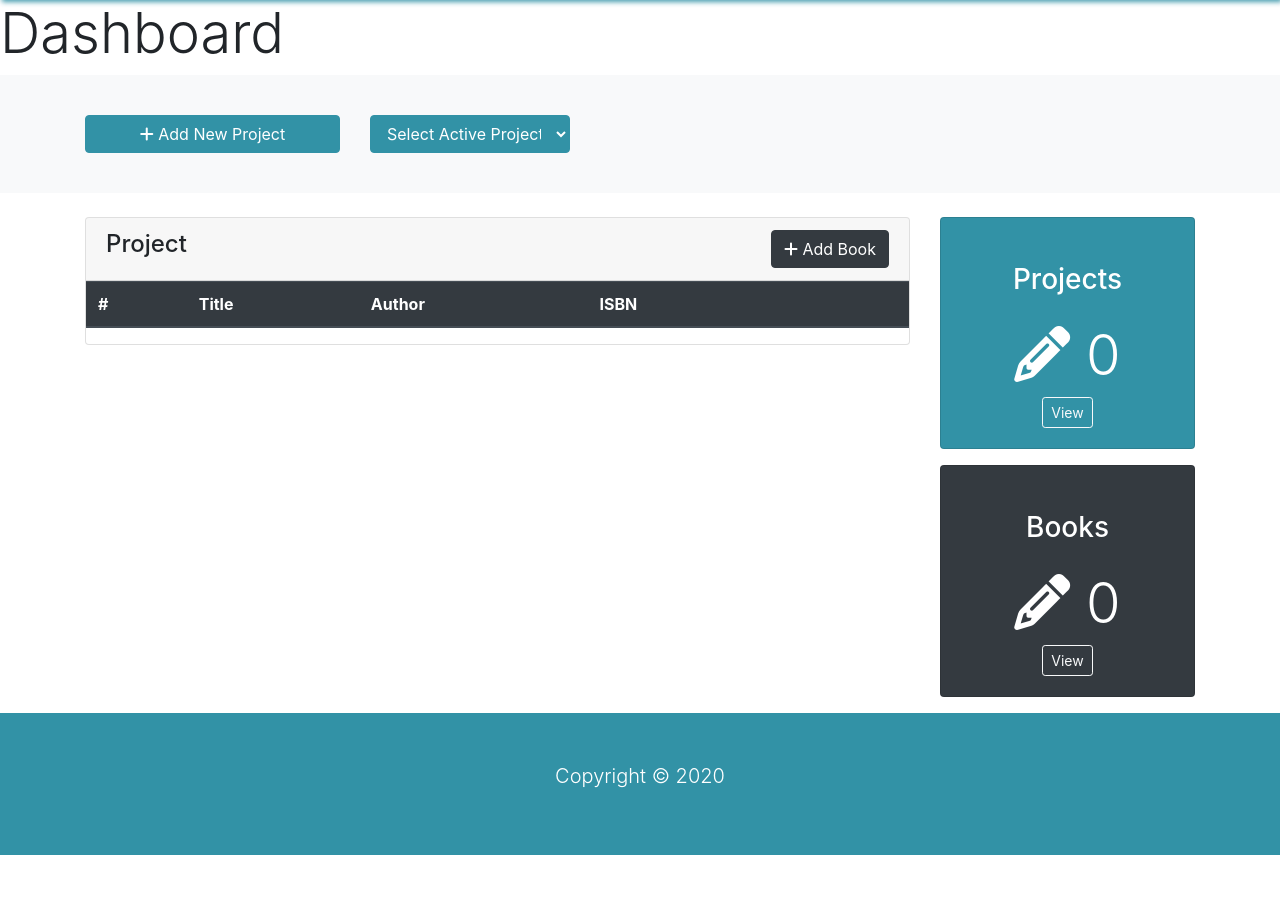
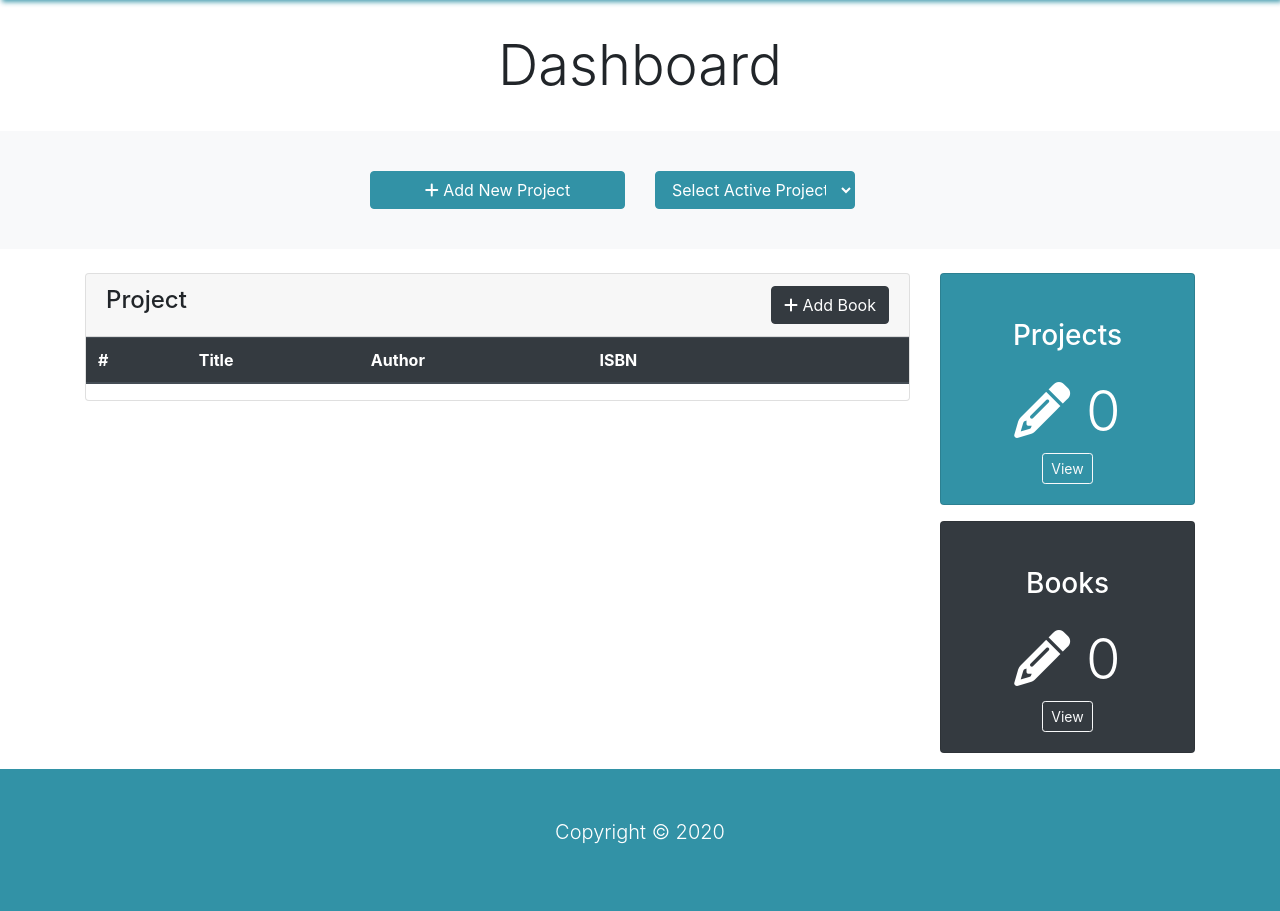
Before and after one commit to Zidane33/BookWorm-backend, a Flask app: page /dashboard in a window 1280 px wide. Shown: the part 108-1019 px from the top of the page. Before the commit the page ends 963 px from the top, so only its background shows below. Run offline with Flask 2, Linux system fonts and the light colour scheme; a user stored in the database is signed in; data that the repository does not hold is empty; some libraries are stand-ins or nearby versions.

Commit message:
simple style changes

```diff
--- a/app/static/css/style.css
+++ b/app/static/css/style.css
@@ -11,3 +11,13 @@ h3 {
     min-height: 10em;
 
 }
+
+.sticky-bottom {
+    position: sticky;
+    top: 100%;
+}
+
+#dashboard-title {
+    text-align: center;
+    margin: 2rem 0;
+}
--- a/app/templates/dashboard.html
+++ b/app/templates/dashboard.html
@@ -1,11 +1,11 @@
 {% extends 'layout.html' %}
 
 {% block content %}
-<h4 class="display-4">Dashboard</h4>
+<h4 id="dashboard-title" class="display-4">Dashboard</h4>
 
 <section class="py-4 mb-4 bg-light">
     <div class="container">
-        <div class="row">
+        <div class="row d-flex justify-content-center">
             <div class="col-md-3 text-white">
                 <button data-toggle="modal" data-target="#projectModal" class="btn btn-primary btn-block mt-3">
                     <i class="fas fa-plus"></i>
--- a/app/templates/layout.html
+++ b/app/templates/layout.html
@@ -64,7 +64,7 @@
 {% endwith %}
 {% block content %} {% endblock %}
 
-    <footer id="main-footer" class="py-5 bg-primary text-white">
+    <footer id="main-footer" class="py-5 bg-primary text-white sticky-bottom">
       <div class="container">
         <div class="row text-center">
           <div class="col">
```
